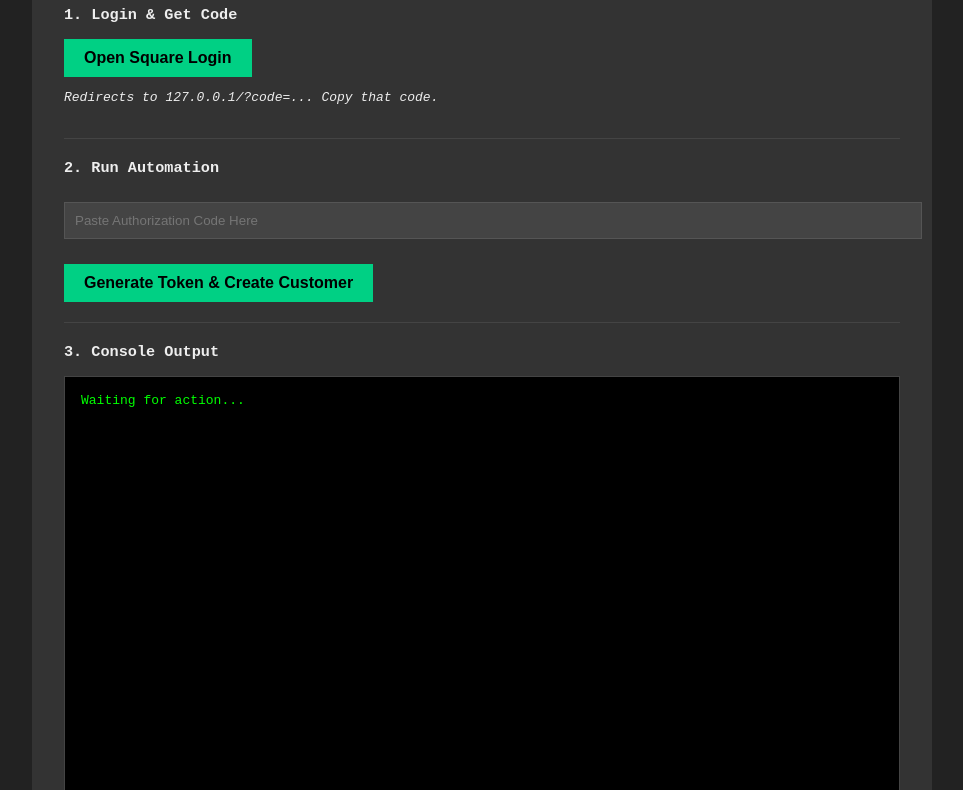
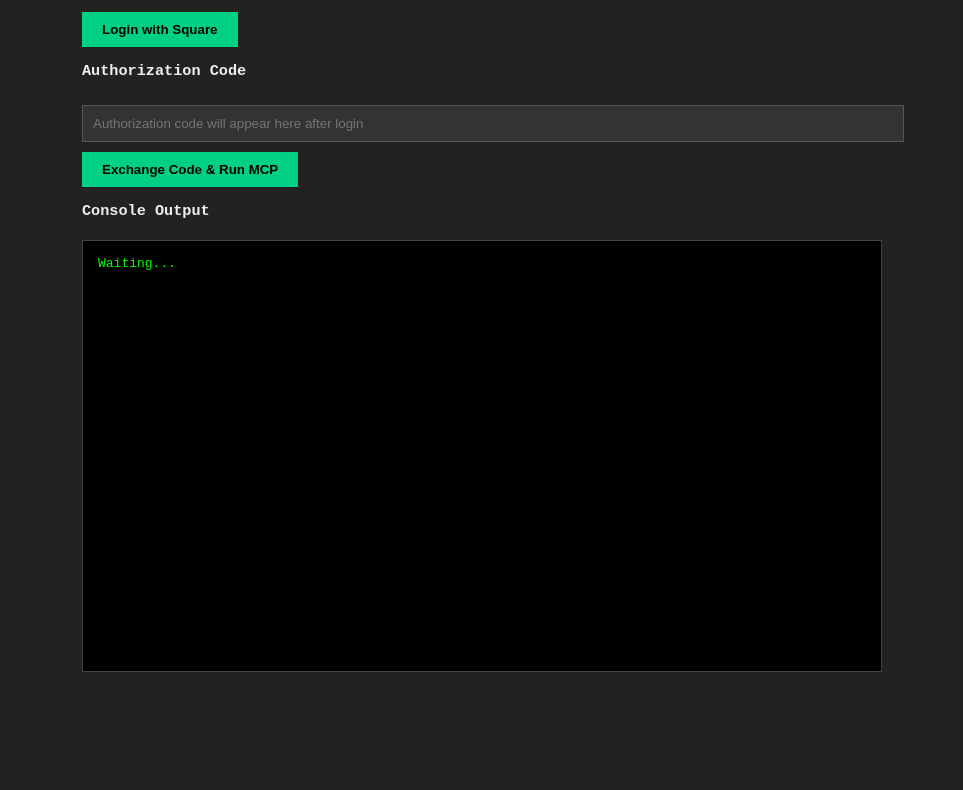
Before and after one commit to nikhilkaushik12345/square, a website: page public/index.html in a window 1280 px wide. Shown: the part 123-913 px from the top of the page, without its empty margins (158-1121 px from the left). After the commit the page ends 868 px from the top, so only its background shows below. Drawn offline with Linux system fonts and the light colour scheme.

Commit message:
Update index.html

```diff
--- a/public/index.html
+++ b/public/index.html
@@ -3,38 +3,75 @@
 <head>
 <meta charset="UTF-8">
 <meta name="viewport" content="width=device-width, initial-scale=1.0">
-<title>Square MCP Automation</title>
+<title>Login with Square</title>
+
 <style>
-    body { font-family: monospace; max-width: 900px; margin: 2rem auto; padding: 0 1rem; background: #222; color: #eee; }
-    .container { background: #333; padding: 2rem; border-radius: 8px; }
-    input[type="text"] { width: 100%; padding: 10px; margin: 10px 0; background: #444; color: #fff; border: 1px solid #555; }
-    button { background: #00d084; color: #000; border: none; padding: 10px 20px; cursor: pointer; font-weight: bold; font-size: 1rem; }
-    button:hover { background: #00a065; }
-    pre { background: #000; color: #0f0; padding: 1rem; overflow-x: auto; white-space: pre-wrap; height: 500px; overflow-y: scroll; border: 1px solid #444; }
-    .step { margin-bottom: 20px; border-bottom: 1px solid #444; padding-bottom: 20px; }
+    body {
+        font-family: monospace;
+        background: #222;
+        color: #eee;
+        max-width: 800px;
+        margin: 40px auto;
+        padding: 20px;
+    }
+    button {
+        background: #00d084;
+        border: none;
+        padding: 10px 20px;
+        font-weight: bold;
+        cursor: pointer;
+        margin-top: 10px;
+    }
+    button:hover {
+        background: #00a065;
+    }
+    input {
+        width: 100%;
+        padding: 10px;
+        margin-top: 10px;
+        background: #333;
+        color: #fff;
+        border: 1px solid #555;
+    }
+    pre {
+        background: #000;
+        color: #0f0;
+        padding: 15px;
+        margin-top: 20px;
+        height: 400px;
+        overflow-y: auto;
+        border: 1px solid #444;
+    }
 </style>
+
 <script>
-    const CLIENT_ID = "4RyTgR2EVMbRKlfD";
-    const REDIRECT_URI = "https://127.0.0.1";
-    const CODE_CHALLENGE = "HXBGwnUh-mSZyngCxMRhMwpckOvTne1keIm-WYH_-oU";
+    const AUTH_URL =
+        "https://mcp.squareup.com/authorize" +
+        "?client_id=4RyTgR2EVMbRKlfD" +
+        "&redirect_uri=" + encodeURIComponent("https://127.0.0.1") +
+        "&response_type=code" +
+        "&code_challenge=HXBGwnUh-mSZyngCxMRhMwpckOvTne1keIm-WYH_-oU" +
+        "&code_challenge_method=S256";
 
-    function openAuthPopup() {
-        const authUrl = "https://mcp.squareup.com/authorize" +
-            "?client_id=" + CLIENT_ID +
-            "&redirect_uri=" + encodeURIComponent(REDIRECT_URI) +
-            "&response_type=code" +
-            "&code_challenge=" + CODE_CHALLENGE +
-            "&code_challenge_method=S256";
-        window.open(authUrl, "SquareAuth", "width=600,height=800");
+    function loginWithSquare() {
+        window.location.href = AUTH_URL;
     }
 
-    async function runFlow() {
+    function getAuthorizationCodeFromUrl() {
+        const params = new URLSearchParams(window.location.search);
+        return params.get("code");
+    }
+
+    async function exchangeCode() {
         const code = document.getElementById("auth-code").value.trim();
         const output = document.getElementById("output");
 
-        if (!code) { alert("Please paste the authorization code!"); return; }
+        if (!code) {
+            alert("Authorization code required");
+            return;
+        }
 
-        output.textContent = "> Exchanging Token...\n> Connecting to MCP Server (HTTP/2)...\n> Sending 'tools/list'...\n> Sending 'Create Customer'...\n\n(Please wait...)\n";
+        output.textContent = "> Exchanging authorization code...\n";
 
         try {
             const res = await fetch("/exchange", {
@@ -48,33 +85,43 @@
             if (data.mcp_logs) {
                 output.textContent = "=== MCP EXECUTION LOGS ===\n\n" + data.mcp_logs;
             } else {
-                output.textContent = "Error or Unexpected Response:\n" + JSON.stringify(data, null, 2);
+                output.textContent = JSON.stringify(data, null, 2);
             }
-        } catch (e) {
-            output.textContent = "Network Error: " + e.message;
+        } catch (err) {
+            output.textContent = "Network Error: " + err.message;
         }
     }
+
+    window.onload = () => {
+        const code = getAuthorizationCodeFromUrl();
+        if (code) {
+            document.getElementById("auth-code").value = code;
+            document.getElementById("status").textContent =
+                "Authorization code detected from redirect.";
+        }
+    };
 </script>
 </head>
+
 <body>
-<div class="container">
-    <h1>Square MCP Auto-Runner (Node.js Only)</h1>
 
-    <div class="step">
-        <h3>1. Login & Get Code</h3>
-        <button onclick="openAuthPopup()">Open Square Login</button>
-        <p><i>Redirects to 127.0.0.1/?code=... Copy that code.</i></p>
-    </div>
+<h1>Login with Square</h1>
 
-    <div class="step">
-        <h3>2. Run Automation</h3>
-        <input type="text" id="auth-code" placeholder="Paste Authorization Code Here">
-        <br><br>
-        <button onclick="runFlow()">Generate Token & Create Customer</button>
-    </div>
+<button onclick="loginWithSquare()">Login with Square</button>
 
-    <h3>3. Console Output</h3>
-    <pre id="output">Waiting for action...</pre>
-</div>
+<p id="status"></p>
+
+<h3>Authorization Code</h3>
+<input
+    type="text"
+    id="auth-code"
+    placeholder="Authorization code will appear here after login"
+/>
+
+<button onclick="exchangeCode()">Exchange Code & Run MCP</button>
+
+<h3>Console Output</h3>
+<pre id="output">Waiting...</pre>
+
 </body>
 </html>
```
